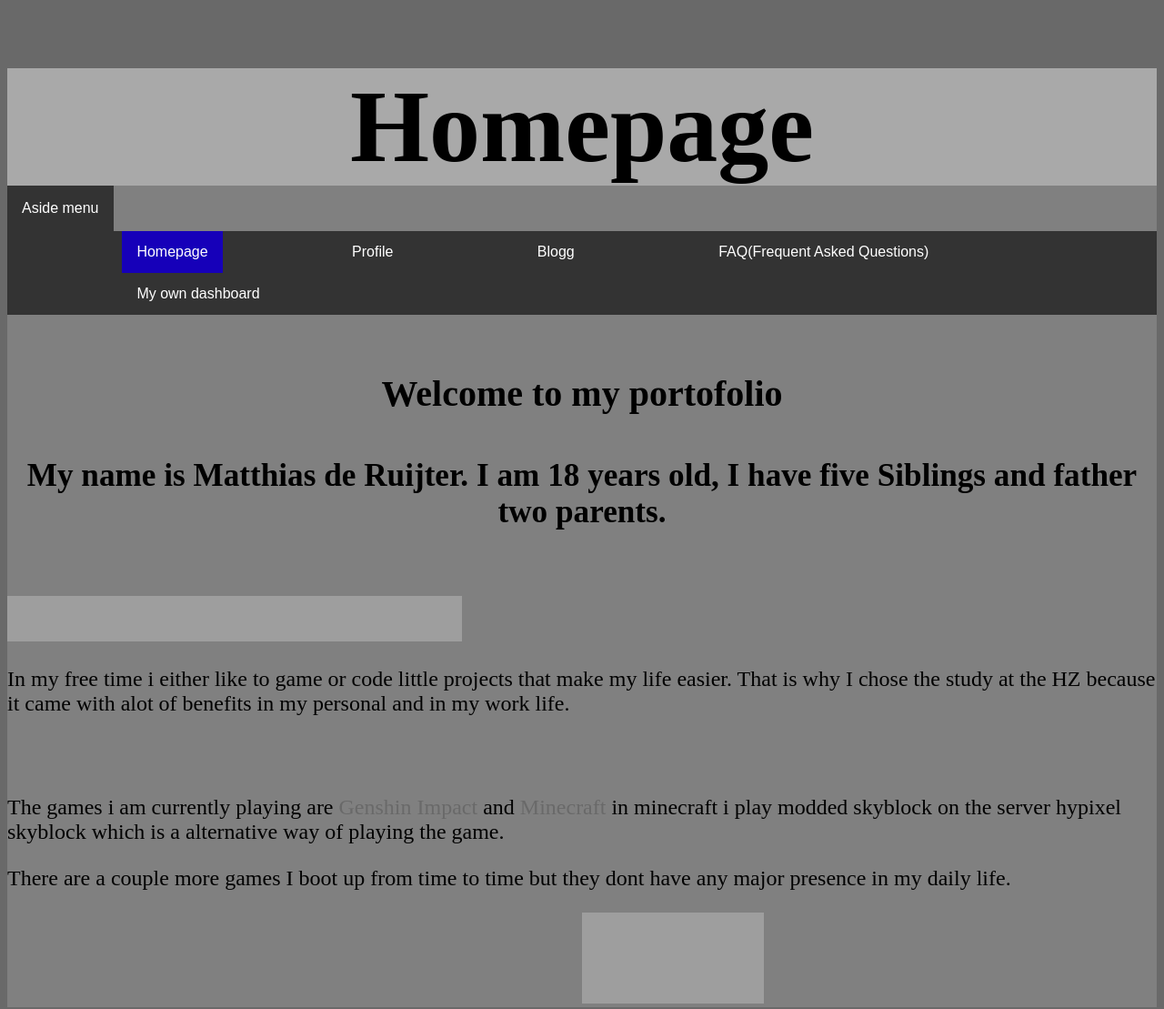
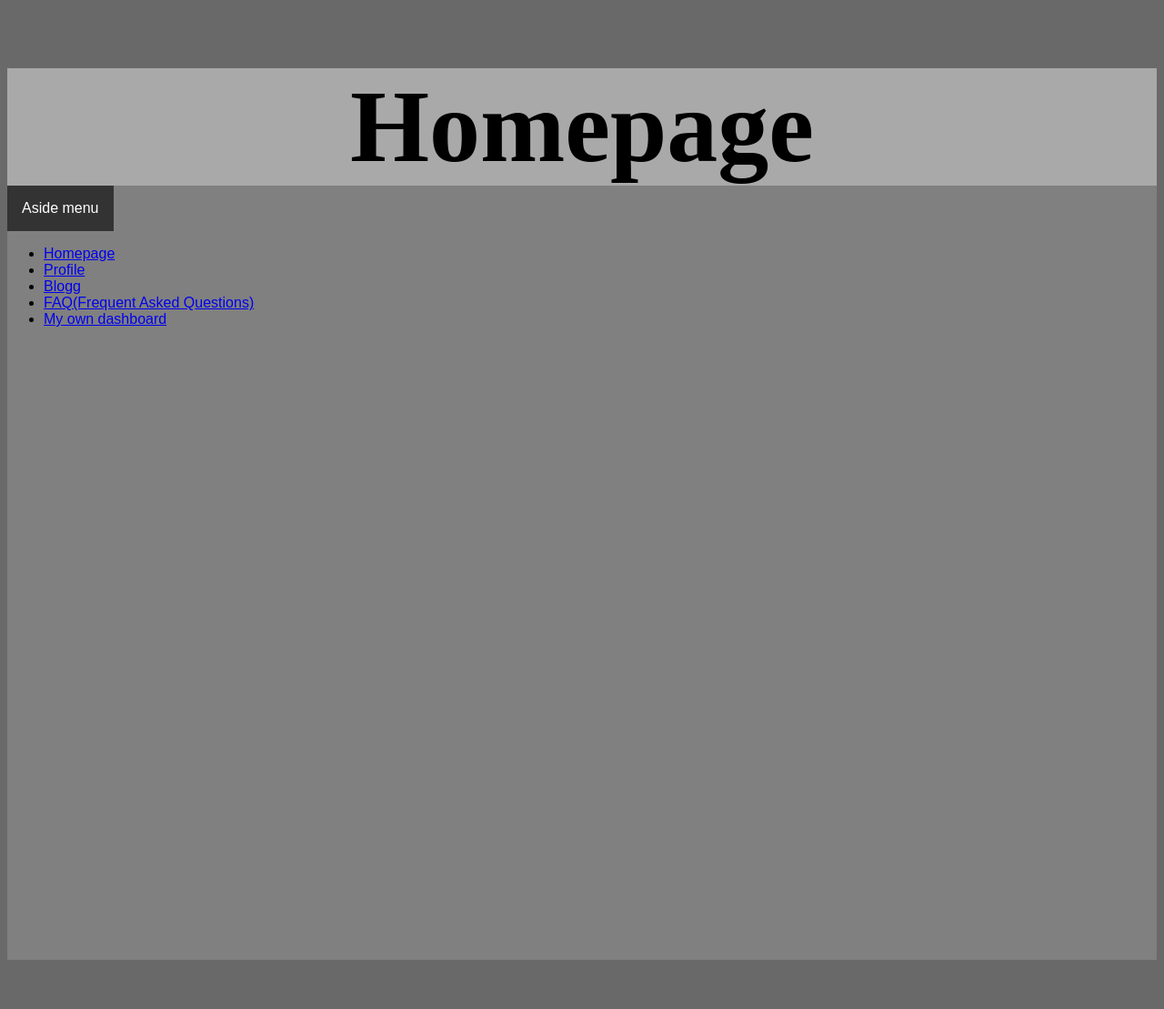
Before and after one commit to MellowRainn/MellowRainn.github.io, a plain HTML site: page index.html in a window 1280 px wide. Shown: the whole page at 91% size. After the commit the page ends 1063 px from the top, so only its background shows below. Drawn offline with Linux system fonts and the light colour scheme; files that its build step writes are made by us from their sources; grey boxes are pictures that could not be loaded.

Commit message:
rip my website probs

```diff
--- /dev/null
+++ b/css/navbar.css
@@ -0,0 +1,4 @@
+navbar {
+    position: absolute;
+    top: 0;
+}
--- a/css/styles.css
+++ b/css/styles.css
@@ -11,40 +11,6 @@
   font-size: 250%;
   margin-top: 0%;
   display: flexbox;
-}
-
-ul {
-  list-style-type: none;
-  margin: 0;
-  padding: 0;
-  overflow: hidden;
-  background-color: #333;
-  margin-top: 0%;
-  margin-bottom: 5%;
-  height: 10%;
-}
-
-li {
-  float: left;
-  margin-left: 10%;
-}
-
-li a {
-  display: block;
-  color: white;
-  text-align: center;
-  padding: 14px 16px;
-  text-decoration: none;
-  margin-top: 0%;
-}
-
-li a:hover {
-  background-color: #111;
-  width: 1600;
-}
-
-.active {
-  background-color: rgb(22, 0, 185);
 }
 
 .faq {
--- a/index.html
+++ b/index.html
@@ -45,25 +45,6 @@
         </header>
 
         <main>
-            <h2 style="font-size: 250%;text-align: center;padding-bottom: 0%;">Welcome to my portofolio</h2>
-            <h4 class="okdude">My name is Matthias de Ruijter. I am 18 years old, I have five Siblings and father two
-                parents.</h4>
-            <a class="img" target="_blank" href="https://hz.nl/"><img src="https://hz.nl/assets/svg/hz-logo.svg"
-                    alt="HZ logo" width="500px" height="50px"></a>
-            <p style="font-size: 150%;padding-bottom: 5%;">In my free time i either like to game or code little projects that make my life
-                easier. That is why I chose the study at the HZ because it came with alot of benefits in my personal and
-                in my work life.</p>
-            <p style="font-size: 150%;padding-bottom: 0%;">The games i am currently playing are <a
-                    style="text-decoration: none; color:dimgrey;" target="_blank"
-                    href="https://genshin.hoyoverse.com/en?utm_source=HoYoverse&utm_medium=banner">Genshin Impact</a>
-                and <a style="text-decoration: none; color:dimgrey;" target="_blank"
-                    href="https://www.minecraft.net/en-us">Minecraft</a> in minecraft i play modded skyblock on the
-                server hypixel skyblock which is a alternative way of playing the game.
-            </p>
-            <p style="font-size: 150%;padding-top:0%;">There are a couple more games I boot up from time to time but they dont have any major presence in my daily life.</p>
-            <a target="_blank" style="padding-left: 50%;" href="https://genshin.hoyoverse.com/en?utm_source=HoYoverse&utm_medium=banner"><img
-                    src="https://i.ytimg.com/vi/jEp9yyhwZFE/maxresdefault.jpg" alt="genshin Impact" height="100px"
-                    width="200px"></a>
         </main>
 
 
```
